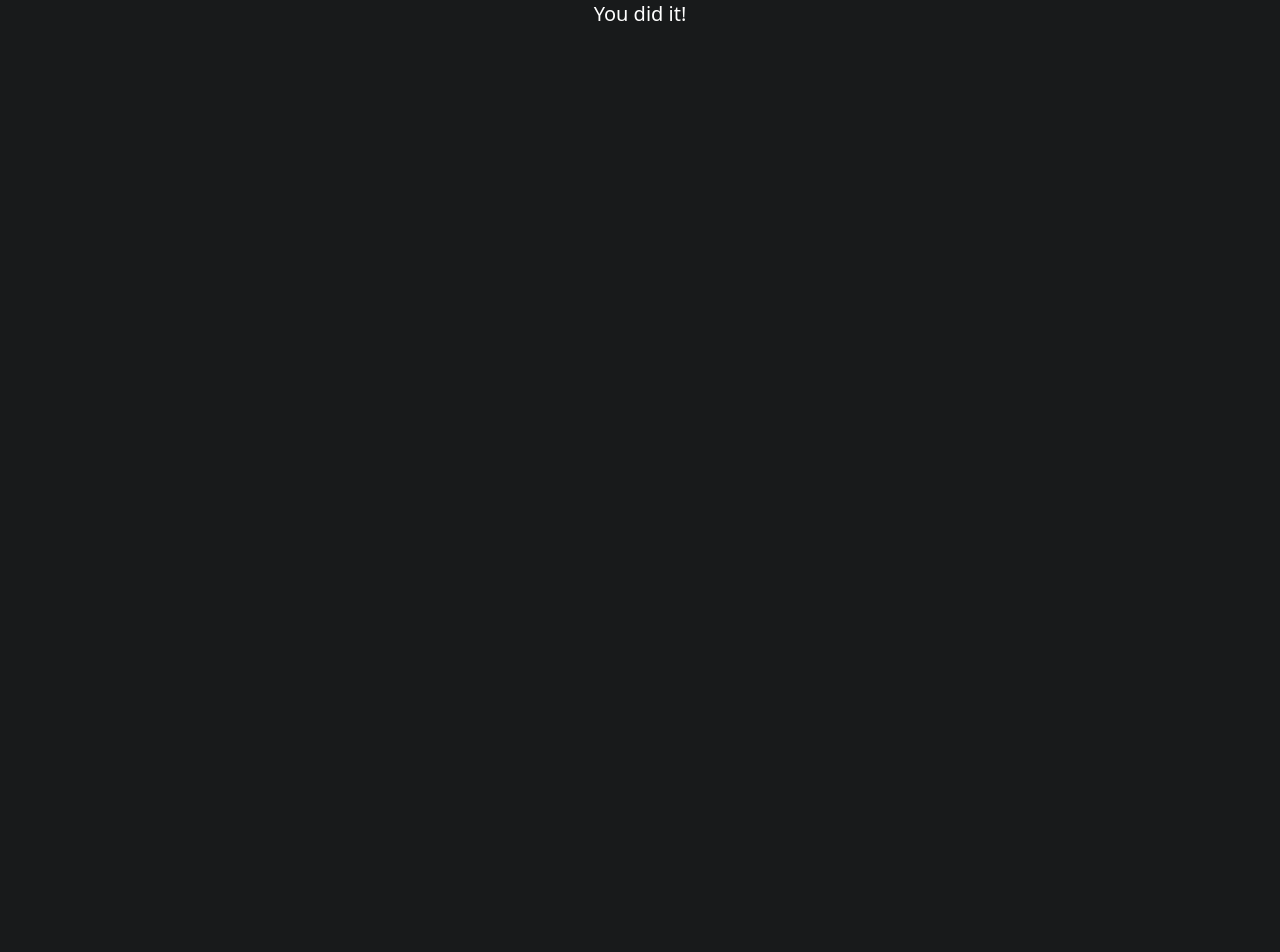
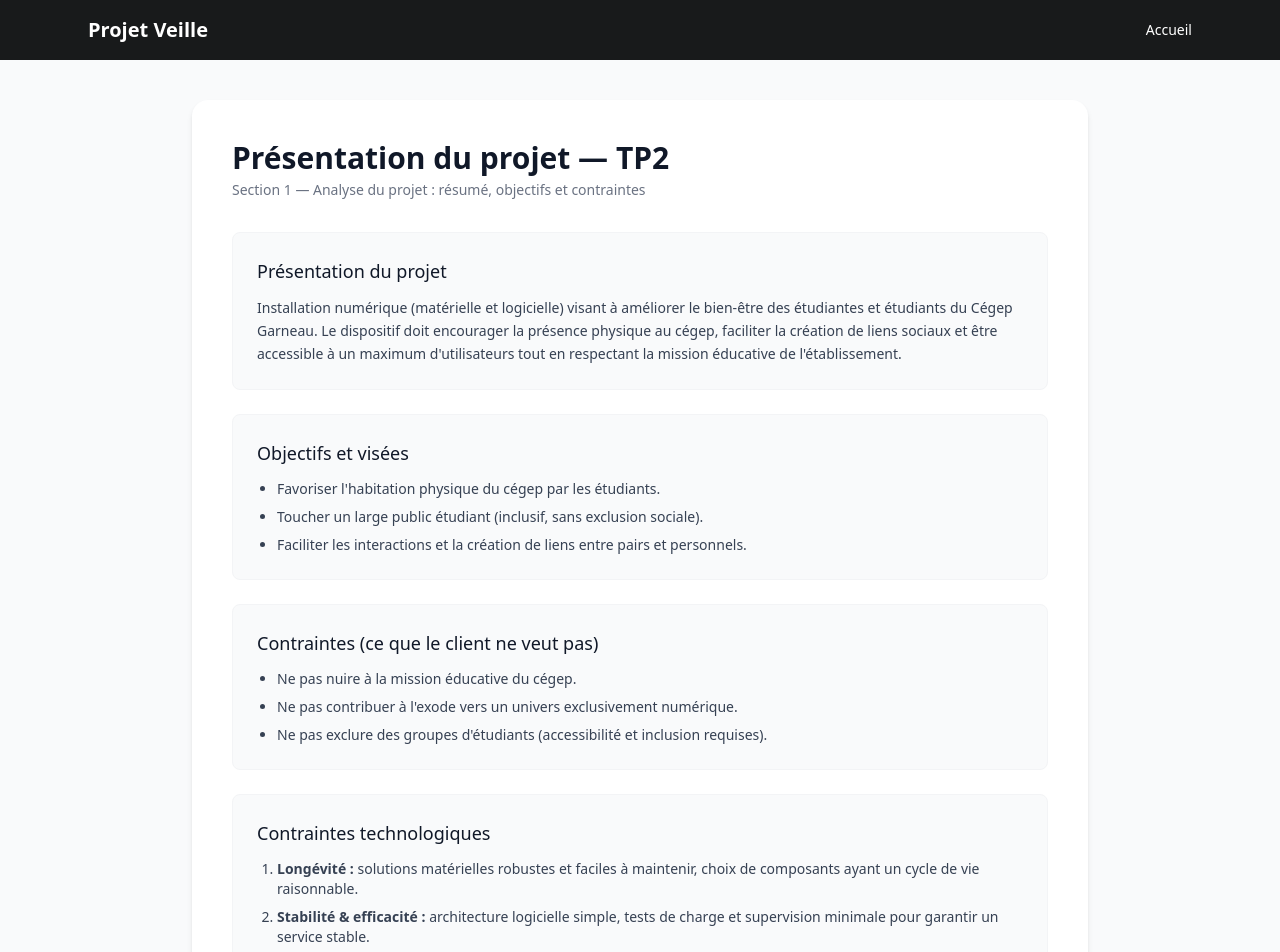
Before and after one commit to dev-t0ny/projet-veille, a Vue app: page / in a window 1280 px wide. Before the commit this address had no page. Shown: the top 952 px of the page. Before the commit the page ends 800 px from the top, so only its background shows below. Built offline with nearby package versions, Linux system fonts and the light colour scheme.

Commit message:
feat - ajout des infos de bases (transcrits du cours 4)

```diff
--- a/src/App.vue
+++ b/src/App.vue
@@ -1,7 +1,24 @@
-<script setup></script>
+<template>
+  <div class="flex flex-col text-white-400 text-white">
+    <header class="shadow-sm">
+      <nav class="max-w-6xl mx-auto px-6 py-4 flex justify-between items-center">
+        <h1 class="text-xl font-semibold">
+          Projet Veille
+        </h1>
+        <ul class="flex space-x-6 text-sm font-medium">
+          <li>
+            <RouterLink to="/" class="hover:text-white-600 transition">Accueil</RouterLink>
+          </li>
+          </ul>
+      </nav>
+    </header>
 
-<template>
-  <h1 class="text-xl text-white text-center">You did it!</h1>
+    <main class="flex-1">
+      <RouterView />
+    </main>
+
+    <footer class="text-center py-4 text-xs text-gray-800 border-t">
+      TP2 - Cégep Garneau — Automne 2025
+    </footer>
+  </div>
 </template>
-
-<style scoped></style>
--- /dev/null
+++ b/src/pages/index.vue
@@ -0,0 +1,50 @@
+<template>
+  <main class="min-h-screen bg-gray-50 py-10 px-6 sm:px-10 lg:px-20">
+    <section class="max-w-4xl mx-auto bg-white rounded-2xl shadow-md p-6 sm:p-10">
+      <header class="mb-8">
+        <h1 class="text-3xl font-semibold text-gray-900">Présentation du projet — TP2</h1>
+        <p class="mt-1 text-sm text-gray-500">Section 1 — Analyse du projet : résumé, objectifs et contraintes</p>
+      </header>
+
+      <article class="bg-gray-50 border border-gray-100 rounded-lg p-6 mb-6">
+        <h2 class="text-lg font-medium text-gray-900 mb-3">Présentation du projet</h2>
+        <p class="text-sm text-gray-700 leading-relaxed">
+          Installation numérique (matérielle et logicielle) visant à améliorer le bien-être des étudiantes et étudiants du Cégep Garneau. Le dispositif doit encourager la présence physique au cégep, faciliter la création de liens sociaux et être accessible à un maximum d'utilisateurs tout en respectant la mission éducative de l'établissement.
+        </p>
+      </article>
+
+      <article class="bg-gray-50 border border-gray-100 rounded-lg p-6 mb-6">
+        <h2 class="text-lg font-medium text-gray-900 mb-3">Objectifs et visées</h2>
+        <ul class="list-disc pl-5 text-sm text-gray-700 space-y-2">
+          <li>Favoriser l'habitation physique du cégep par les étudiants.</li>
+          <li>Toucher un large public étudiant (inclusif, sans exclusion sociale).</li>
+          <li>Faciliter les interactions et la création de liens entre pairs et personnels.</li>
+        </ul>
+      </article>
+
+      <article class="bg-gray-50 border border-gray-100 rounded-lg p-6 mb-6">
+        <h2 class="text-lg font-medium text-gray-900 mb-3">Contraintes (ce que le client ne veut pas)</h2>
+        <ul class="list-disc pl-5 text-sm text-gray-700 space-y-2">
+          <li>Ne pas nuire à la mission éducative du cégep.</li>
+          <li>Ne pas contribuer à l'exode vers un univers exclusivement numérique.</li>
+          <li>Ne pas exclure des groupes d'étudiants (accessibilité et inclusion requises).</li>
+        </ul>
+      </article>
+
+      <article class="bg-gray-50 border border-gray-100 rounded-lg p-6">
+        <h2 class="text-lg font-medium text-gray-900 mb-3">Contraintes technologiques</h2>
+        <ul class="list-decimal pl-5 text-sm text-gray-700 space-y-2">
+          <li>
+            <strong>Longévité :</strong> solutions matérielles robustes et faciles à maintenir, choix de composants ayant un cycle de vie raisonnable.
+          </li>
+          <li>
+            <strong>Stabilité & efficacité :</strong> architecture logicielle simple, tests de charge et supervision minimale pour garantir un service stable.
+          </li>
+          <li>
+            <strong>Maintenabilité :</strong> documentation claire, modularité logicielle, et accès pour le personnel technique du cégep.
+          </li>
+        </ul>
+      </article>
+    </section>
+  </main>
+</template>
--- a/src/router/index.js
+++ b/src/router/index.js
@@ -1,8 +1,11 @@
-import { createRouter, createWebHistory } from 'vue-router'
+import { createRouter, createWebHashHistory } from 'vue-router'
+import IndexPage from '@/pages/index.vue'
 
-const router = createRouter({
-  history: createWebHistory(import.meta.env.BASE_URL),
-  routes: [],
+const routes = [
+  { path: '/', component: IndexPage },
+]
+
+export default createRouter({
+  history: createWebHashHistory('/projet-veille/'),
+  routes
 })
-
-export default router
```
